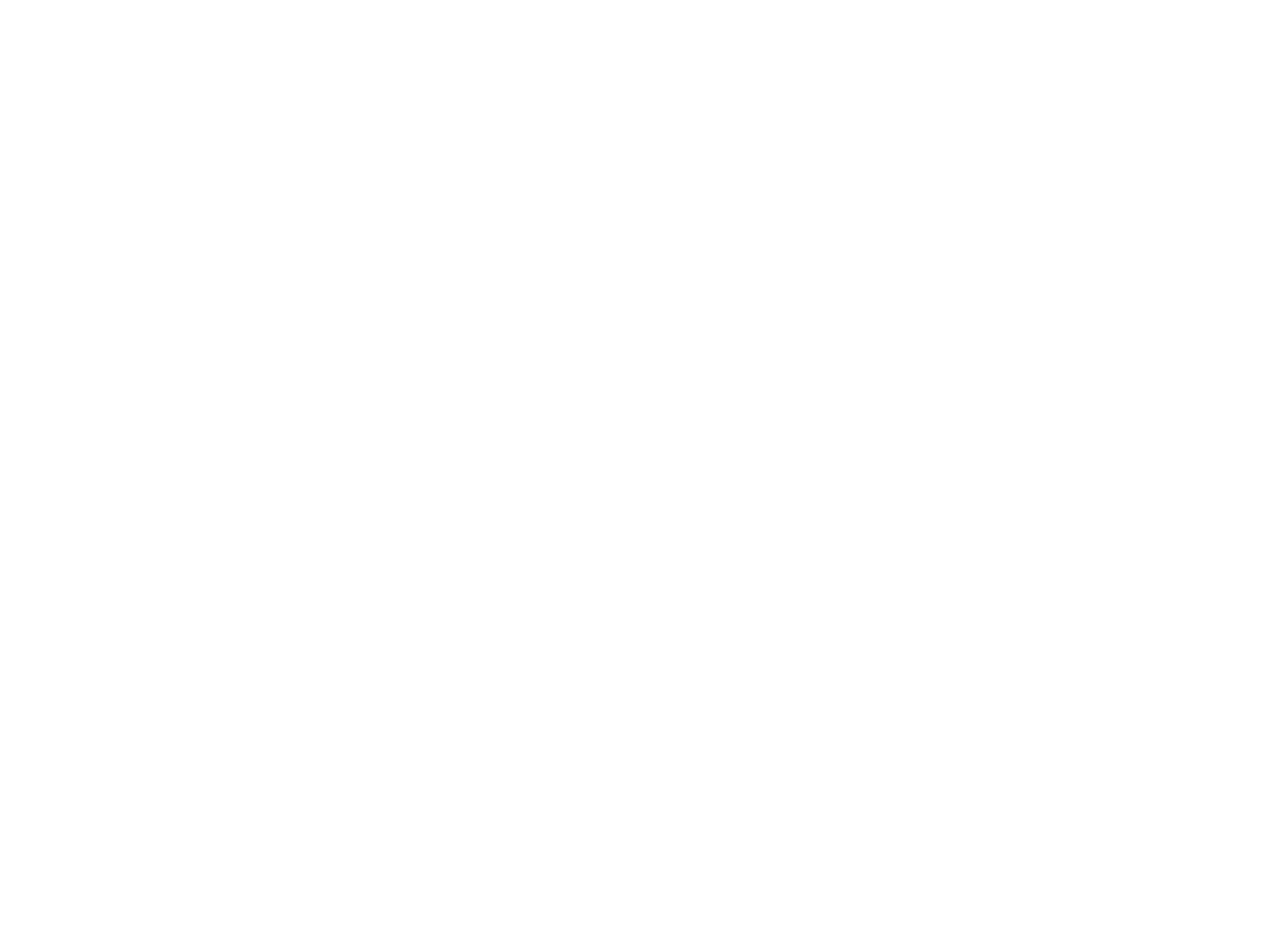
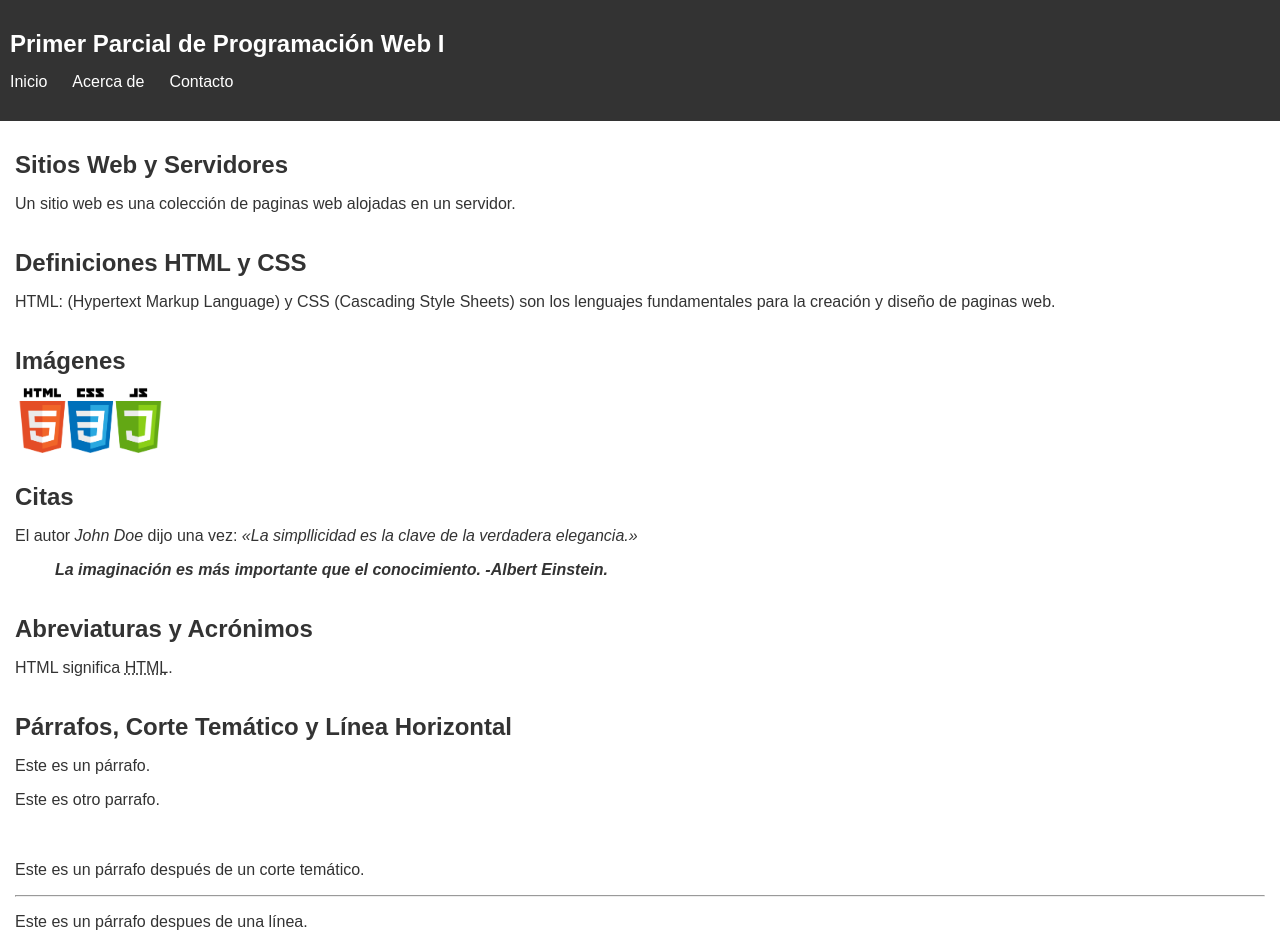
Before and after one commit to crisvlasova/Parcial-Programacion-Web, a plain HTML site: page index.html in a window 1280 px wide. Before the commit the page ends 800 px from the top, so only its background shows below. Drawn offline with Linux system fonts and the light colour scheme.

Commit message:
first commit

```diff
--- a/index.html
+++ b/index.html
@@ -3,9 +3,92 @@
 <head>
     <meta charset="UTF-8">
     <meta name="viewport" content="width=device-width, initial-scale=1.0">
-    <title>Document</title>
+    <link rel="stylesheet" href="style.css" type="text/css">
+    <title>Primer Parcial de Programacion Web</title>
 </head>
 <body>
 
+    <header>
+        <div>
+            <h1>
+                Primer Parcial de Programación Web I
+            </h1>
+        </div>
+        <div>
+            <span>
+                Inicio
+            </span>
+            <span>
+                Acerca de
+            </span>
+            <span>
+                Contacto
+            </span>
+        </div>
+    </header>
+
+    <main>
+        <section>
+            <h2>
+                Sitios Web y Servidores
+            </h2>
+            <p>
+                Un sitio web es una colección de paginas web alojadas en un servidor.
+            </p>
+        </section>
+        <section>
+            <h2>
+                Definiciones HTML y CSS
+            </h2>
+            <p>
+                HTML: (Hypertext Markup Language) y CSS (Cascading Style Sheets) son los lenguajes fundamentales para la creación y diseño de paginas web.
+            </p>
+        </section>
+        <div>
+            <h2>Imágenes</h2>
+            <img src="./imagen.png" alt="Imagen de logos HTML, CSS y JavaScript" id="imagen-html">
+        </div>
+        <div>
+            <h2>Citas</h2>
+            <p>
+                El autor <em>John Doe</em> dijo una vez:
+                <cite>«La simpllicidad es la clave de la verdadera elegancia.»</cite>
+            </p>
+            <blockquote>
+                <strong>
+                    <em>La imaginación es más importante que el conocimiento. -Albert Einstein.</em>
+                </strong>
+            </blockquote>
+        </div>
+        <section>
+            <h2>
+                Abreviaturas y Acrónimos
+            </h2>
+            <p>
+                HTML significa <abbr title="Hypertext Markup Language">HTML</abbr>.
+            </p>
+        </section>
+        <div>
+            <h2>
+                Párrafos, Corte Temático y Línea Horizontal
+            </h2>
+            <p>
+                Este es un párrafo.
+            </p>
+            <p>
+                Este es otro parrafo.
+            </p>
+        </div>
+        <div>
+            <p>
+                Este es un párrafo después de un corte temático.
+            </p>
+            <hr>
+            <p>
+                Este es un párrafo despues de una línea.
+            </p>
+        </div>
+    </main>
+
 </body>
 </html>
--- a/style.css
+++ b/style.css
@@ -0,0 +1,45 @@
+body {
+    height: 100%;
+    width: 100%;
+    margin: 0;
+    padding: 0;
+    font-family: Arial, sans-serif;
+}
+
+h1, h2 {
+    margin: 0;
+    font-size: 24px;
+}
+
+p {
+    font-size: 16px;
+}
+
+header {
+    display: flex;
+    flex-direction: column;
+    gap: 15px;
+    padding: 30px 10px;
+    background-color: #333;
+    color: #fff;
+}
+
+header div {
+    display: flex;
+    flex-direction: row;
+    gap: 25px;
+}
+
+main {
+    display: flex;
+    flex-direction: column;
+    gap: 20px;
+    padding: 30px 15px;
+    background-color: #fff;
+    color: #333;
+}
+
+#imagen-html {
+    width: 150px;
+    margin-top: 8px
+}
```
Also changed, not shown: imagen.png (added).
